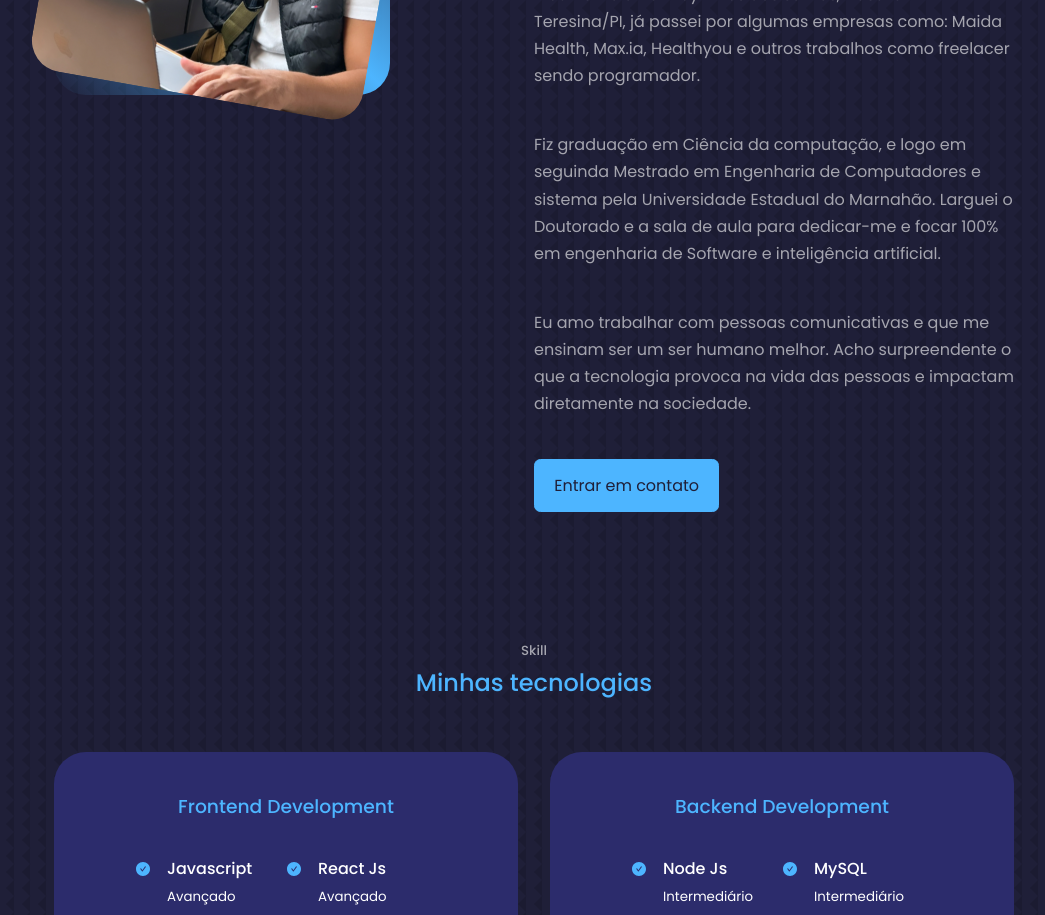
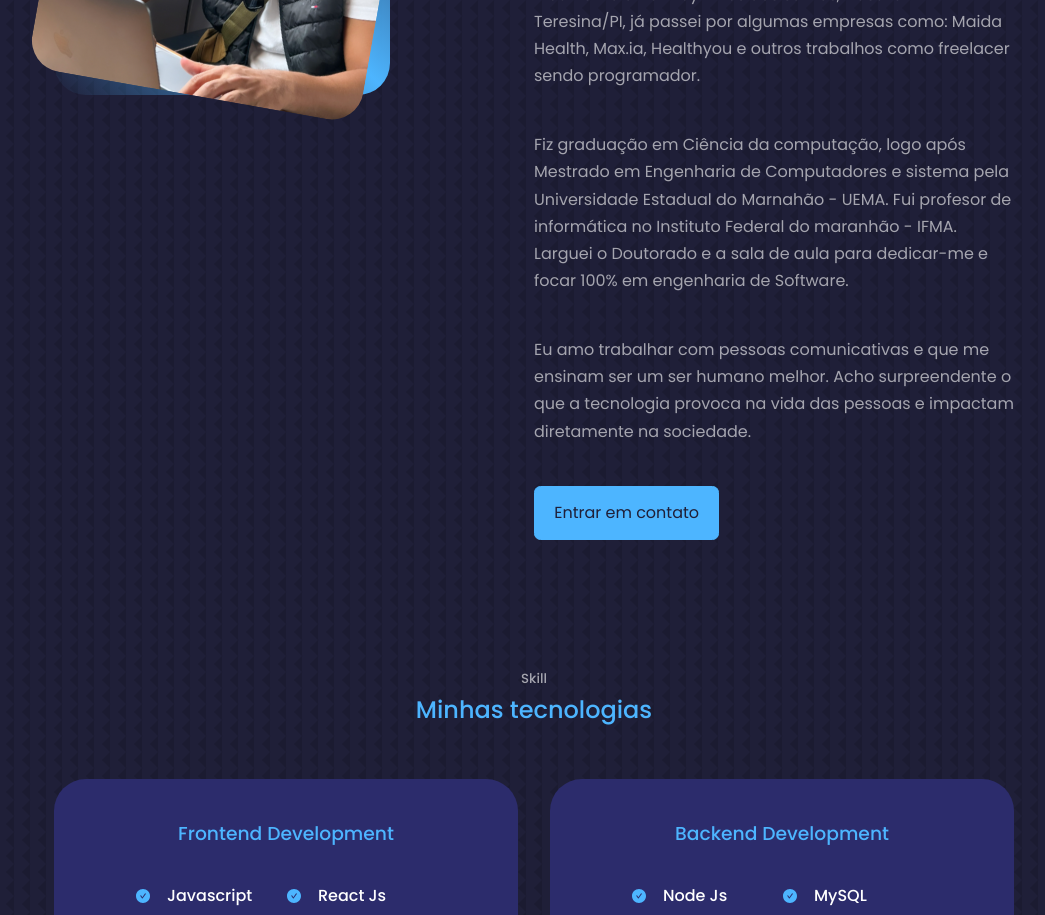
Before and after one commit to danrleyney2210/protfolio-myself, a React (Vite) app: page / in a window 1280 px wide. Shown: the part 1280-2195 px from the top of the page, without its empty margins (106-1151 px from the left). Built offline with nearby package versions, Linux system fonts and the light colour scheme.

Commit message:
fix: ajustes

```diff
--- a/src/components/Organism/About/index.tsx
+++ b/src/components/Organism/About/index.tsx
@@ -44,10 +44,10 @@ export const About = () => {
           </p>
 
           <p>
-            Fiz graduação em Ciência da computação, e logo em seguinda Mestrado
+            Fiz graduação em Ciência da computação, logo após Mestrado
             em Engenharia de Computadores e sistema pela Universidade Estadual
-            do Marnahão. Larguei o Doutorado e a sala de aula para dedicar-me e
-            focar 100% em engenharia de Software e inteligência artificial.
+            do Marnahão - UEMA. Fui profesor de informática no Instituto Federal do maranhão - IFMA.  Larguei o Doutorado e a sala de aula para dedicar-me e
+            focar 100% em engenharia de Software.
           </p>
 
           <p>
```
